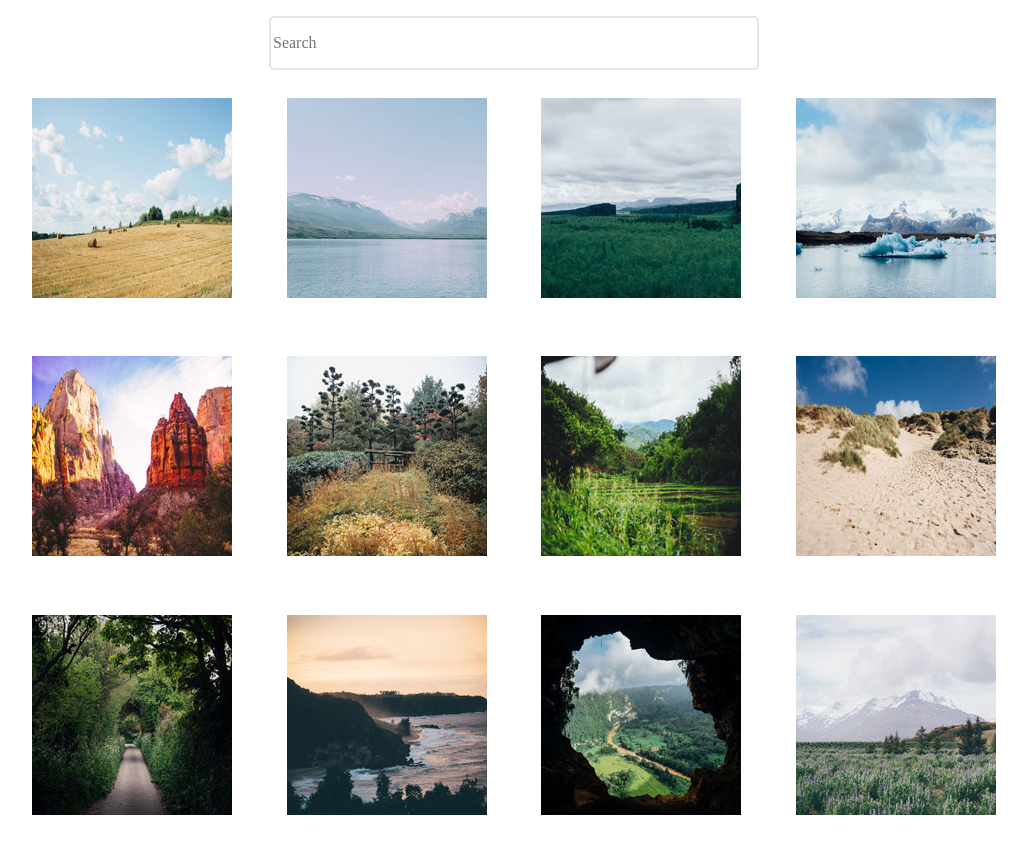
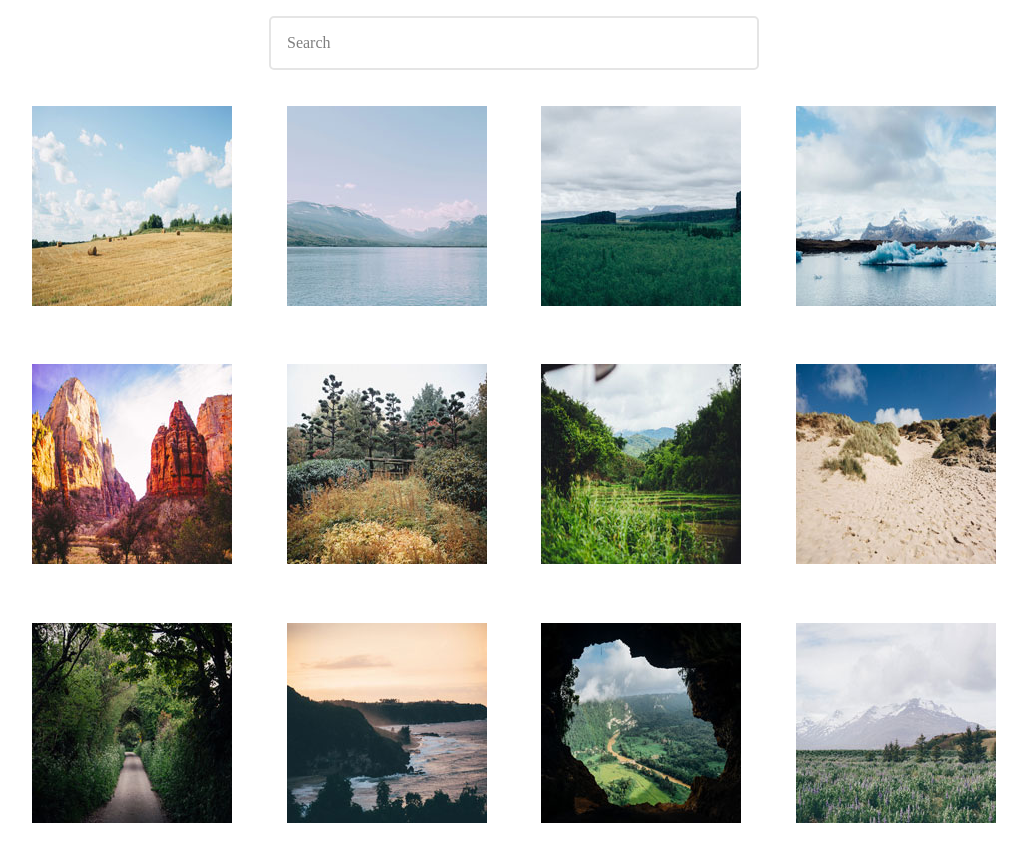
Before and after one commit to KamhanK/FEWD-Techdegree-Project-5, a plain HTML site: page index.html in a window 1280 px wide. Shown: the whole page, without its empty margins (126-1153 px from the left). Drawn offline with Linux system fonts and the light colour scheme.

Commit message:
Updated CSS

```diff
--- a/css/styles.css
+++ b/css/styles.css
@@ -18,15 +18,16 @@ html {
     display: block;
     margin: 0 auto;
     width: 100%;
-    padding-top: 1rem;
-    padding-bottom: 1rem;
+    padding: 1rem;
     border-radius: 5px;
     border-color: #E5E5E5;
     border-style: solid;
+    margin-bottom: .5rem;
+
+}
+
+.search::placeholder {
     color: #7F7F7F;
-
-
-
 }
 
 img {
```
